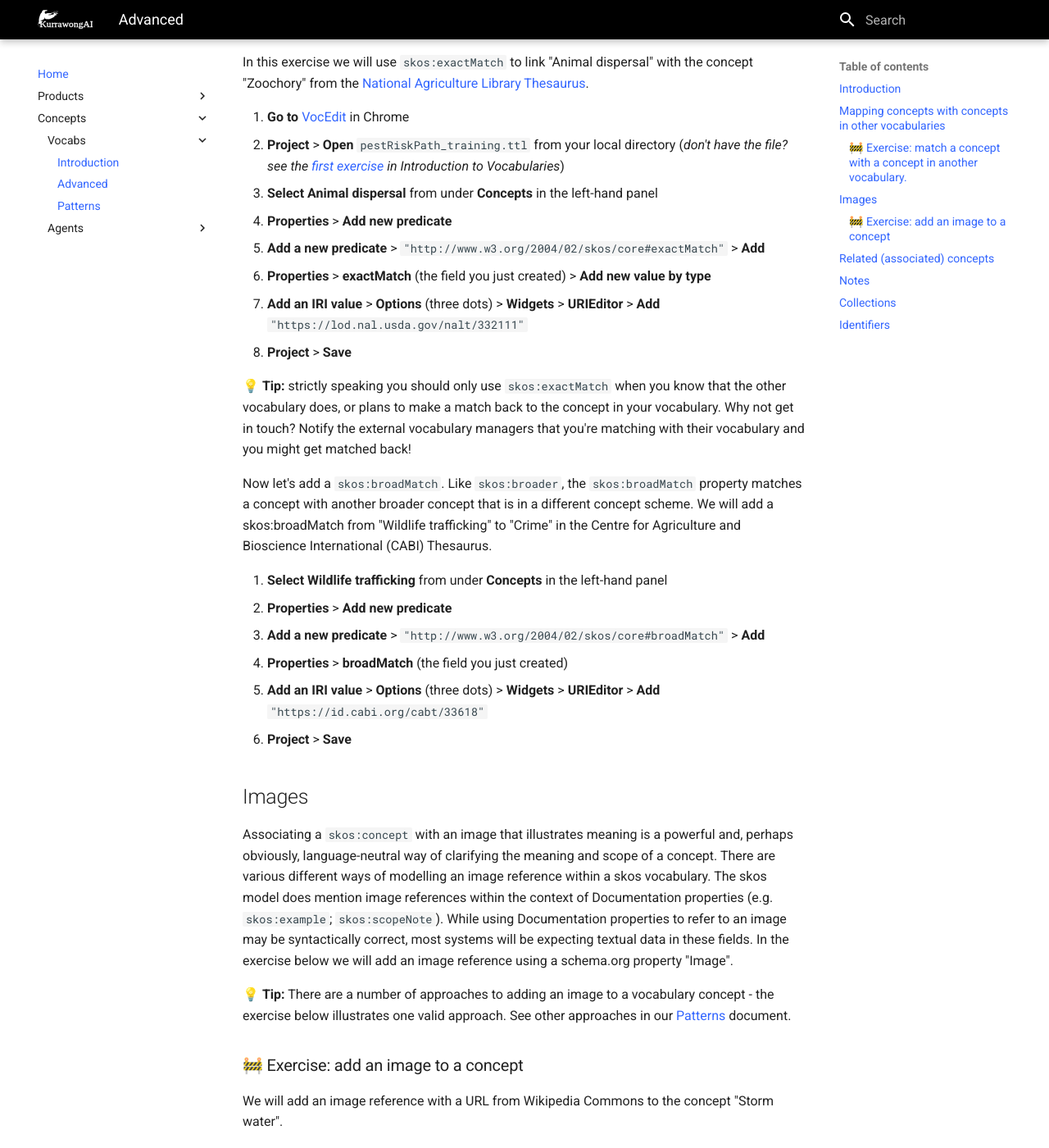
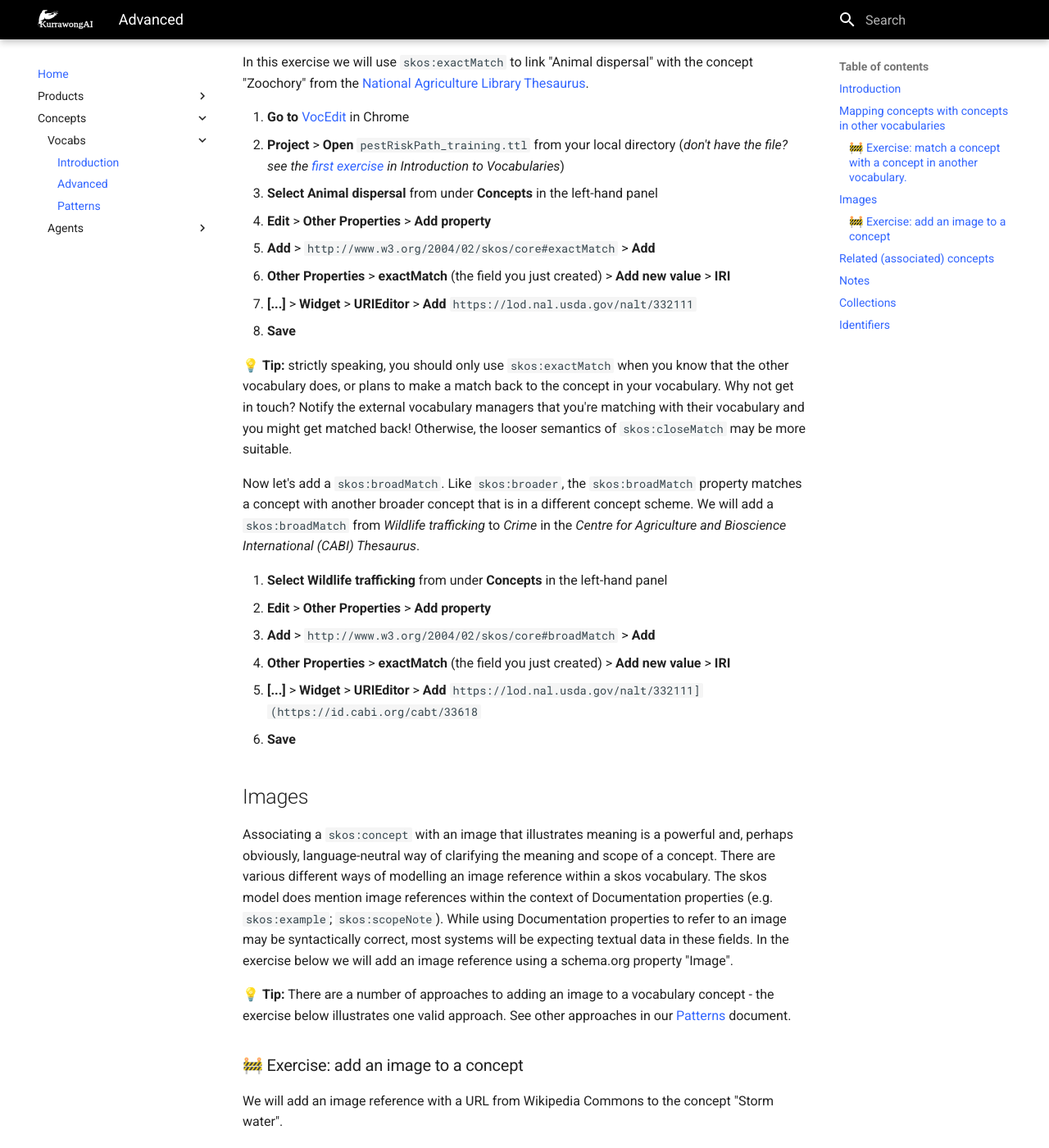
Before and after one commit to Kurrawong/docs, an MkDocs documentation site: the page built from docs/concepts/vocabs/creation.md, in a window 1280 px wide and 1400 px high, scrolled down 1463 px. Shown: the whole window at 82% size. Built offline with MkDocs 1.6.1 and Material for MkDocs 9.7.7, drawn with Linux system fonts in a browser that asks for light colours; some of the changed text lies outside the part shown.

Commit message:
Update creation.md

```diff
--- a/docs/concepts/vocabs/creation.md
+++ b/docs/concepts/vocabs/creation.md
@@ -49,25 +49,25 @@ In some cases there may be concepts in a vocabulary that we can reliably say rep
 
 In this exercise we will use `skos:exactMatch` to link "Animal dispersal" with the concept "Zoochory" from the [National Agriculture Library Thesaurus](https://lod.nal.usda.gov/nalt/en/).
 
-1. **Go to** [VocEdit](https://vocedit.dev.kurrawong.ai) in Chrome
+1. **Go to** [VocEdit](https://vocedit.kurrawong.ai) in Chrome
 2. **Project** > **Open** `pestRiskPath_training.ttl` from your local directory (*don't have the file? see the [first exercise](https://docs.kurrawong.ai/concepts/vocabs/introduction/#minimum-properties-preflabel-definition-and-identifier) in Introduction to Vocabularies*)
 3. **Select** **Animal dispersal** from under **Concepts** in the left-hand panel
-4. **Properties** > **Add new predicate**
-5. **Add a new predicate** > `"http://www.w3.org/2004/02/skos/core#exactMatch"` > **Add**
-6. **Properties** > **exactMatch** (the field you just created)  > **Add new value by type**
-7. **Add an IRI value** > **Options** (three dots) > **Widgets** > **URIEditor** > **Add** `"https://lod.nal.usda.gov/nalt/332111"`
-8. **Project** > **Save**
+4. **Edit** > **Other Properties** > **Add property**
+5. **Add** > `http://www.w3.org/2004/02/skos/core#exactMatch` > **Add**
+6. **Other Properties** > **exactMatch** (the field you just created)  > **Add new value** > **IRI**
+7. **[...]** > **Widget** > **URIEditor** > **Add** `https://lod.nal.usda.gov/nalt/332111`
+8. **Save**
 
-💡 **Tip:** strictly speaking you should only use `skos:exactMatch` when you know that the other vocabulary does, or plans to make a match back to the concept in your vocabulary. Why not get in touch? Notify the external vocabulary managers that you're matching with their vocabulary and you might get matched back!
+💡 **Tip:** strictly speaking, you should only use `skos:exactMatch` when you know that the other vocabulary does, or plans to make a match back to the concept in your vocabulary. Why not get in touch? Notify the external vocabulary managers that you're matching with their vocabulary and you might get matched back! Otherwise, the looser semantics of `skos:closeMatch` may be more suitable.
 
-Now let's add a `skos:broadMatch`. Like `skos:broader`, the `skos:broadMatch` property matches a concept with another broader concept that is in a different concept scheme. We will add a skos:broadMatch from "Wildlife trafficking" to "Crime" in the Centre for Agriculture and Bioscience International (CABI) Thesaurus.
+Now let's add a `skos:broadMatch`. Like `skos:broader`, the `skos:broadMatch` property matches a concept with another broader concept that is in a different concept scheme. We will add a `skos:broadMatch` from _Wildlife trafficking_ to _Crime_ in the _Centre for Agriculture and Bioscience International (CABI) Thesaurus_.
 
 9.  **Select** **Wildlife trafficking** from under **Concepts** in the left-hand panel
-10. **Properties** > **Add new predicate**
-11. **Add a new predicate** > `"http://www.w3.org/2004/02/skos/core#broadMatch"` > **Add**
-12. **Properties** > **broadMatch** (the field you just created)
-13. **Add an IRI value** > **Options** (three dots) > **Widgets** > **URIEditor** > **Add** `"https://id.cabi.org/cabt/33618"`
-14. **Project** > **Save**
+10. **Edit** > **Other Properties** > **Add property**
+11. **Add** > `http://www.w3.org/2004/02/skos/core#broadMatch` > **Add**
+12. **Other Properties** > **exactMatch** (the field you just created)  > **Add new value** > **IRI**
+13. **[...]** > **Widget** > **URIEditor** > **Add** `https://lod.nal.usda.gov/nalt/332111](https://id.cabi.org/cabt/33618`
+14. **Save**
 
 
 ## Images
@@ -79,14 +79,14 @@ Associating a `skos:concept` with an image that illustrates meaning is a powerfu
 
 We will add an image reference with a URL from Wikipedia Commons to the concept "Storm water".
 
-1. **Go to** [VocEdit](https://vocedit.dev.kurrawong.ai) in Chrome
+1. **Go to** [VocEdit](https://vocedit.kurrawong.ai) in Chrome
 2. **Project** > **Open** `pestRiskPath_training.ttl` from your local directory (*don't have the file? see the [first exercise](https://docs.kurrawong.ai/concepts/vocabs/introduction/#minimum-properties-preflabel-definition-and-identifier) in Introduction to Vocabularies*)
-3. **Select** **Storm water** from under **Concepts** in the left-hand panel
-4. **Add a new predicate** > **Properties** > **Add new predicate**
-5. **Add a new predicate** > `"https://schema.org/image"` > **Add**
-6. **Select** **Properties** - **Image** (the field you just created)
-7. **Select** **Add an IRI** > **Add** `"https://commons.wikimedia.org/wiki/File:2019-07-29_172052_Rain_in_Berlin.jpg"`
-8. **Project** > **Save**
+3. **Select** _Storm water_ from under **Concepts** in the left-hand panel
+4. **Edit** > **Other Properties** > **Add property**
+5. **Add** > `https://schema.org/image` > **Add**
+6. **Other Properties** > **exactMatch** (the field you just created)  > **Add new value** > **IRI**
+7. **[...]** > **Widget** > **URIEditor** > **Add** `https://commons.wikimedia.org/wiki/File:2019-07-29_172052_Rain_in_Berlin.jpg`
+8. **Save**
 
 ## Related (associated) concepts
 
@@ -104,12 +104,11 @@ A `skos:historyNote` is a useful property for vocabulary managers to track decis
 
 ## Collections
 
-There may be a need to define a group of concepts within a vocabulary that share certain characteristics. A vocabulary may contain a collection, or even many collections of concepts.
+There may be a need to define a group of concepts within a vocabulary that share certain characteristics. A vocabulary may contain a `skos:Collection`, or even many collections of concepts.
 
-Collections are like a non-hierarchical means of gathering Concepts. So for example concepts that are members of a Collection may be from different parts of a vocabulary hierarchy (and not all broader-narrower parts of a hierarchy branch). One use case for collections is to clearly represent concepts that have been 'imported' from another concept scheme. We will look at Collections used in this way in the [Vocabulary Reuse](vocab_reuse.md#adoption) module.
+Collections are like a non-hierarchical means of gathering concepts. So for example concepts that are members of a Collection may be from different parts of a vocabulary hierarchy (and not all broader-narrower parts of a hierarchy branch). One use case for collections is to clearly represent concepts that have been 'imported' from another concept scheme. We will look at collections used in this way in the [Vocabulary Reuse](vocab_reuse.md#adoption) module.
 
-A `skos:collection` connects to a `skos:concept` using the `skos:member` property.
-
+A `skos:Collection` connects to a `skos:concept` using the `skos:member` property.
 
 ## Identifiers
 
@@ -149,9 +148,9 @@ Here's another method for generating an IRI suffix:
 
 The suffix here is a UUID, or a _Universally Unique Identifier_. Note that if we took the UUID out of context (away from the whole IRI), we could consider it to be unique on its own terms - UUIDs are designed that way.
 
-**Tip:** UUID are not registered and can be generated by anyone using [online tools](https://www.uuidgenerator.net).
+**Tip:** A UUID is not registered and can be freely generated by anyone using [online tools](https://www.uuidgenerator.net).
 
-A third _NOT RECOMMENDED_ method for constructing a concept ID is to base the ID on whatever ``prefLabel`` has been chosen. This has the advantage of making the IRI itself readable and understandable by humans - but there are several disadvantages also and the preferred label method should be avoided if possible.
+A third _NOT RECOMMENDED_ method for constructing a concept ID is to base the ID on whatever ``skos:prefLabel`` has been chosen. This has the advantage of making the IRI itself readable and understandable by humans - but there are several disadvantages also and the preferred label method should be avoided if possible.
 
 ``https://data.idnau.org/pid/vocab/org-indigeneity/run-by-indigenous-persons``
 
@@ -159,7 +158,7 @@ A third _NOT RECOMMENDED_ method for constructing a concept ID is to base the ID
 "/org-indigeneity/" is the ID for the vocabulary, and
 "/run-by-indigenous-persons/" is the ID for the concept
 
-The prefLabel method is not recommended. Why? What if the prefLabel for this concept changes to "_Managed_ by indigenous persons"? The IRI stays the same (they should be persistent), and now doesn't match (exactly) the ``prefLabel``. A similar problem is encountered if the concept has multiple ``prefLabel`` in different languages - which one should be used? IRIs are more robust if their concept IDs are opaque (they don't say anything about the concept itself).
+The prefLabel method is not recommended. Why? What if the `skos:prefLabel` for this concept changes to _Managed by indigenous persons_? The IRI stays the same (they should be persistent), and now doesn't match (exactly) the ``skos:prefLabel``. A similar problem is encountered if the concept has multiple ``prefLabel`` in different languages - which one should be used? IRIs are more robust if their concept IDs are opaque (they don't say anything about the concept itself).
 
 #### Version IRI
 
```
